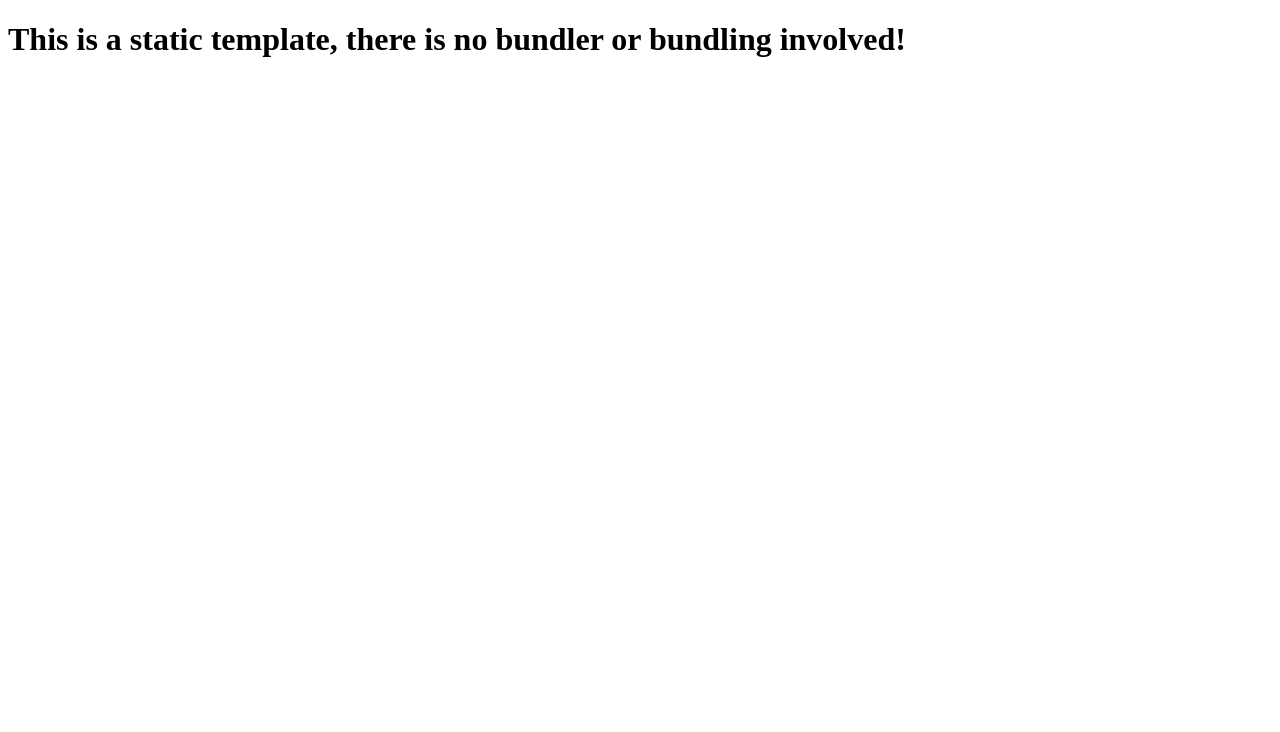
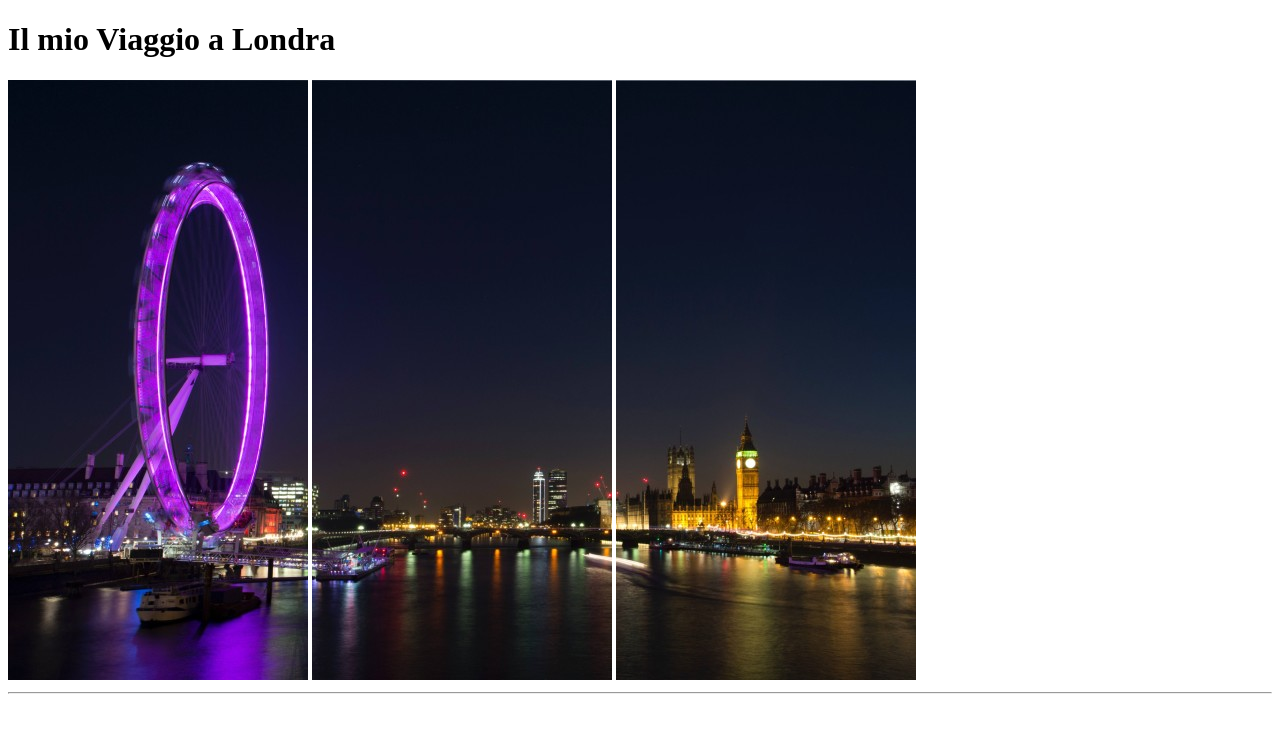
Before and after one commit to Andrea-Mattia/html-london-trip, a website: page index.html in a window 1280 px wide. Drawn offline with Linux system fonts and the light colour scheme.

Commit message:
add panoramic images

```diff
--- a/index.html
+++ b/index.html
@@ -1,12 +1,32 @@
 <!DOCTYPE html>
 <html lang="en">
   <head>
-    <meta charset="UTF-8">
-    <meta name="viewport" content="width=device-width, initial-scale=1.0">
-    <meta http-equiv="X-UA-Compatible" content="ie=edge">
+    <meta charset="UTF-8" />
+    <meta name="viewport" content="width=device-width, initial-scale=1.0" />
+    <meta http-equiv="X-UA-Compatible" content="ie=edge" />
     <title>Static Template</title>
   </head>
   <body>
-    <h1>This is a static template, there is no bundler or bundling involved!</h1>
+    <!--HEADER-->
+    <header>
+      <h1>Il mio Viaggio a Londra</h1>
+    </header>
+    <!--IMMAGINI DI COPERTINA-->
+    <div>
+      <img src="img/pexels-bill-emrich-230794-0.jpg" alt="Panorama Londra 1" />
+      <img src="img/pexels-bill-emrich-230794-1.jpg" alt="Panorama Londra 2" />
+      <img src="img/pexels-bill-emrich-230794-2.jpg" alt="Panorama Londra 3" />
+    </div>
+    <hr>
+
+    <!--MAIN CONTAINER-->
+
+    <!--SEZIONE SPESE-->
+
+    <!--SEZIONE TO DO LIST-->
+
+    <!--SEZIONE INFO-->
+
+    <!--SEZIONE FOTO-->
   </body>
 </html>
```
Also changed, not shown: img/pexels-bill-emrich-230794-0.jpg (added), img/pexels-bill-emrich-230794-1.jpg (added), img/pexels-bill-emrich-230794-2.jpg (added).
